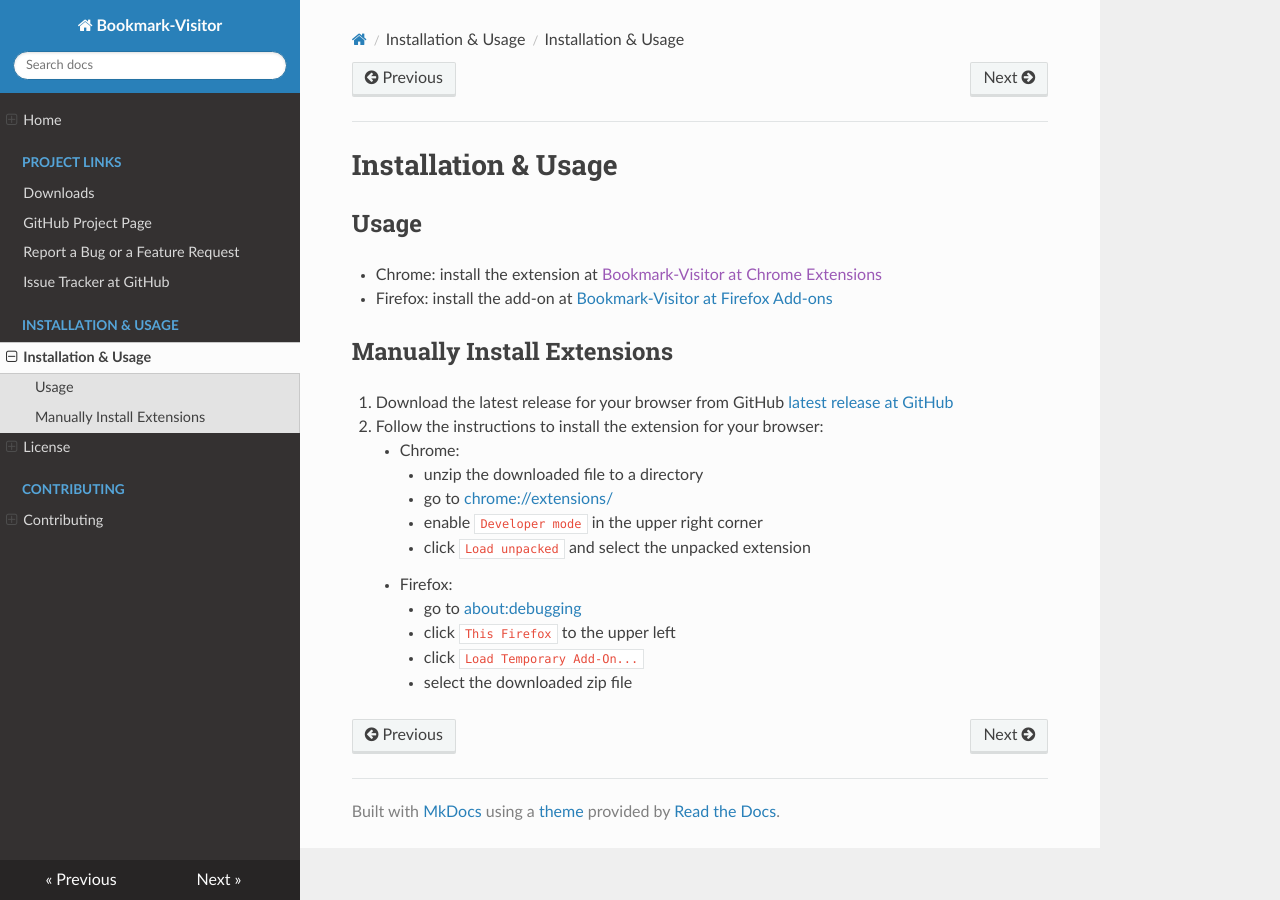
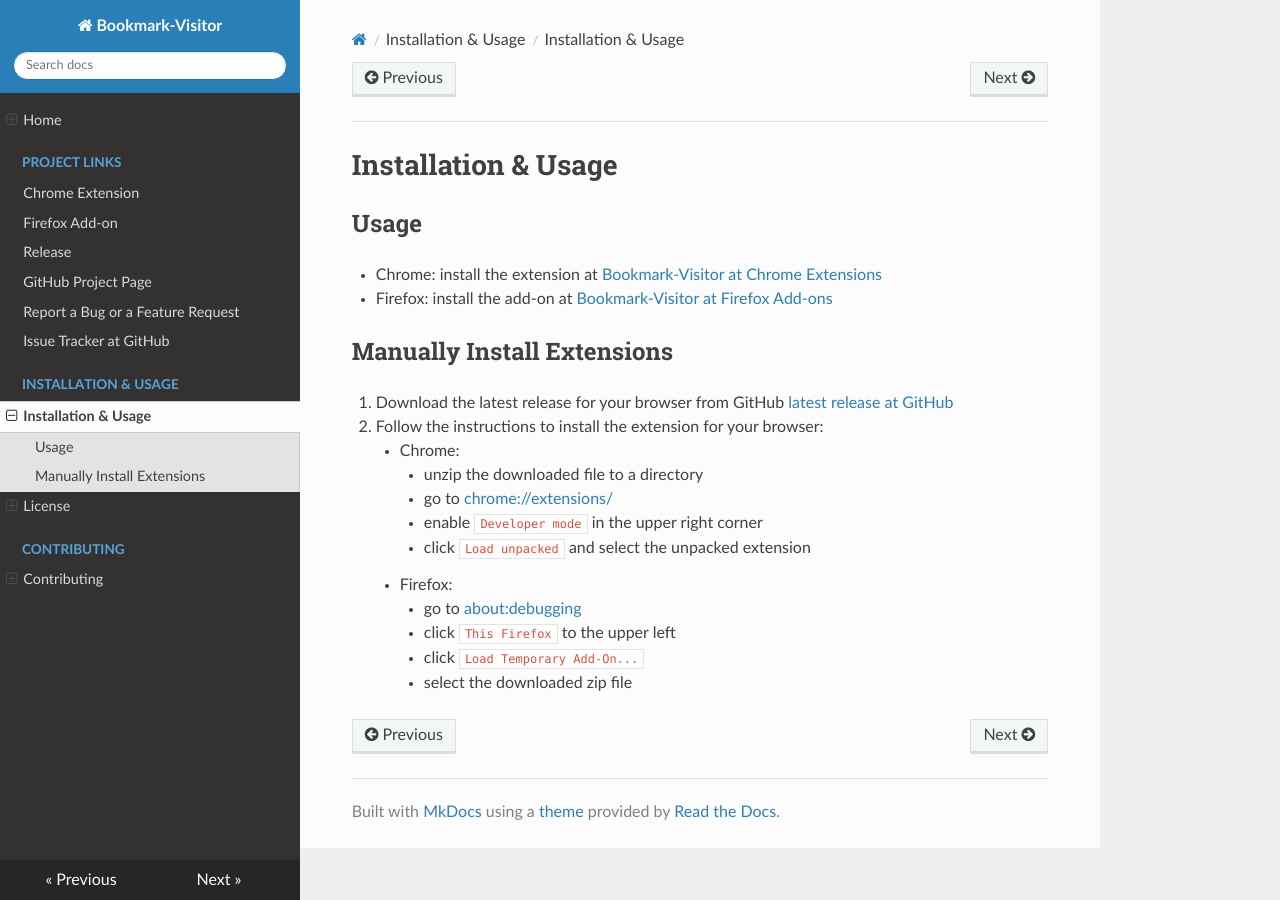
Before and after one commit to Release-Candidate/Bookmark-Visitor, an MkDocs documentation site: the page built from docs/usage.md, in a window 1280 px wide. Built offline with MkDocs 1.6.1, drawn with Linux system fonts in a browser that asks for light colours; nearby versions of some CDN libraries.

Commit message:
Add link to Chrome extension

```diff
--- a/docs/usage.md
+++ b/docs/usage.md
@@ -2,7 +2,7 @@
 
 ## Usage
 
-- Chrome: install the extension at [Bookmark-Visitor at Chrome Extensions]()
+- Chrome: install the extension at [Bookmark-Visitor at Chrome Extensions](https://chrome.google.com/webstore/detail/bookmark-visitor/jhbibokejcdmofiiiakbobcpeefjeoeb)
 - Firefox: install the add-on at [Bookmark-Visitor at Firefox Add-ons](https://addons.mozilla.org/en-US/firefox/addon/bookmark-visitor/)
 
 ## Manually Install Extensions
--- a/mkdocs.yml
+++ b/mkdocs.yml
@@ -19,7 +19,9 @@
 nav:
     - Home: index.md
     - Project Links:
-          - "Downloads": https://github.com/Release-Candidate/Bookmark-Visitor/releases/latest
+          - "Chrome Extension": https://chrome.google.com/webstore/detail/bookmark-visitor/jhbibokejcdmofiiiakbobcpeefjeoeb
+          - "Firefox Add-on": https://addons.mozilla.org/en-US/firefox/addon/bookmark-visitor/
+          - "Release": https://github.com/Release-Candidate/Bookmark-Visitor/releases/latest
           - "GitHub Project Page": "https://github.com/Release-Candidate/Bookmark-Visitor"
           - "Report a Bug or a Feature Request": "https://github.com/Release-Candidate/Bookmark-Visitor/issues/new/choose"
           - "Issue Tracker at GitHub": "https://github.com/Release-Candidate/Bookmark-Visitor/issues"
```
Also changed, not shown: README.md (+1 -1 lines).
